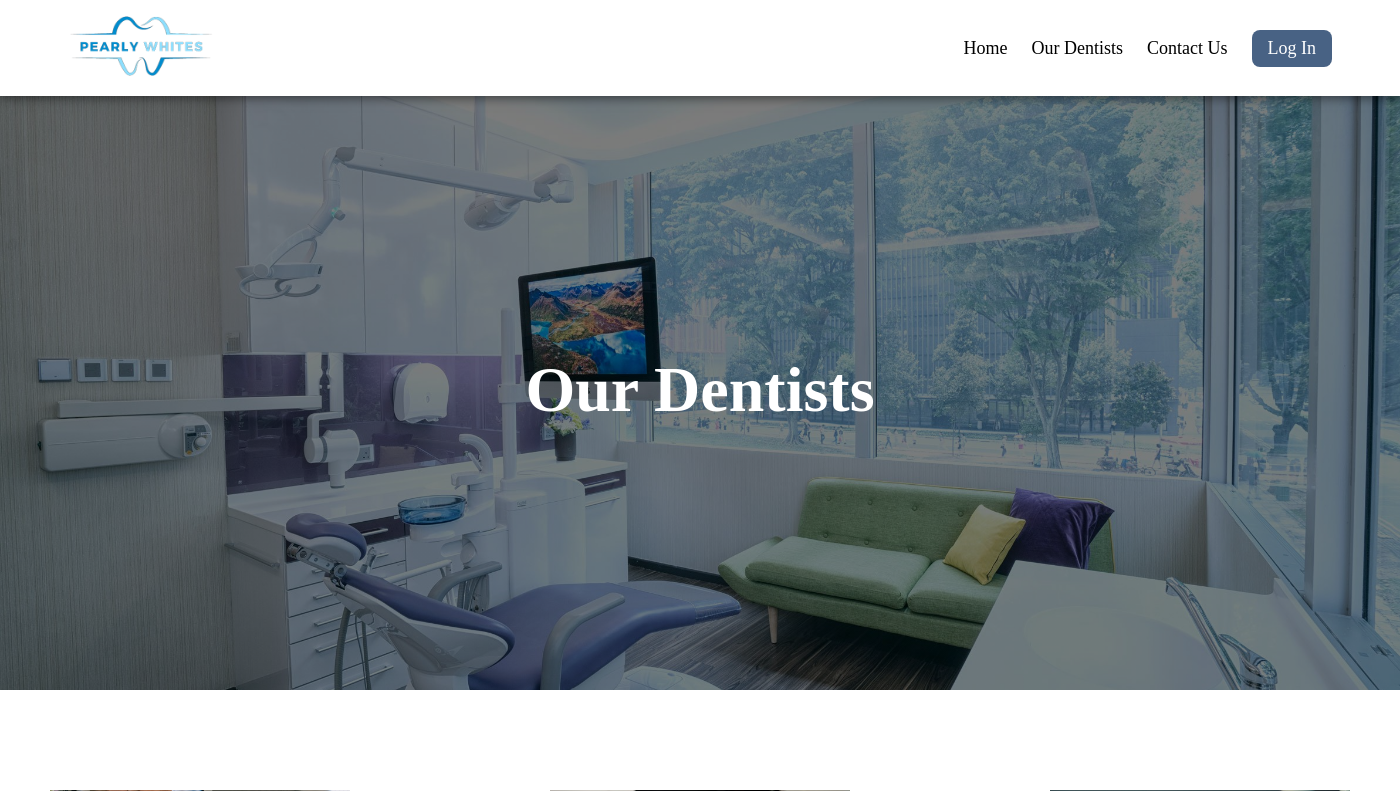
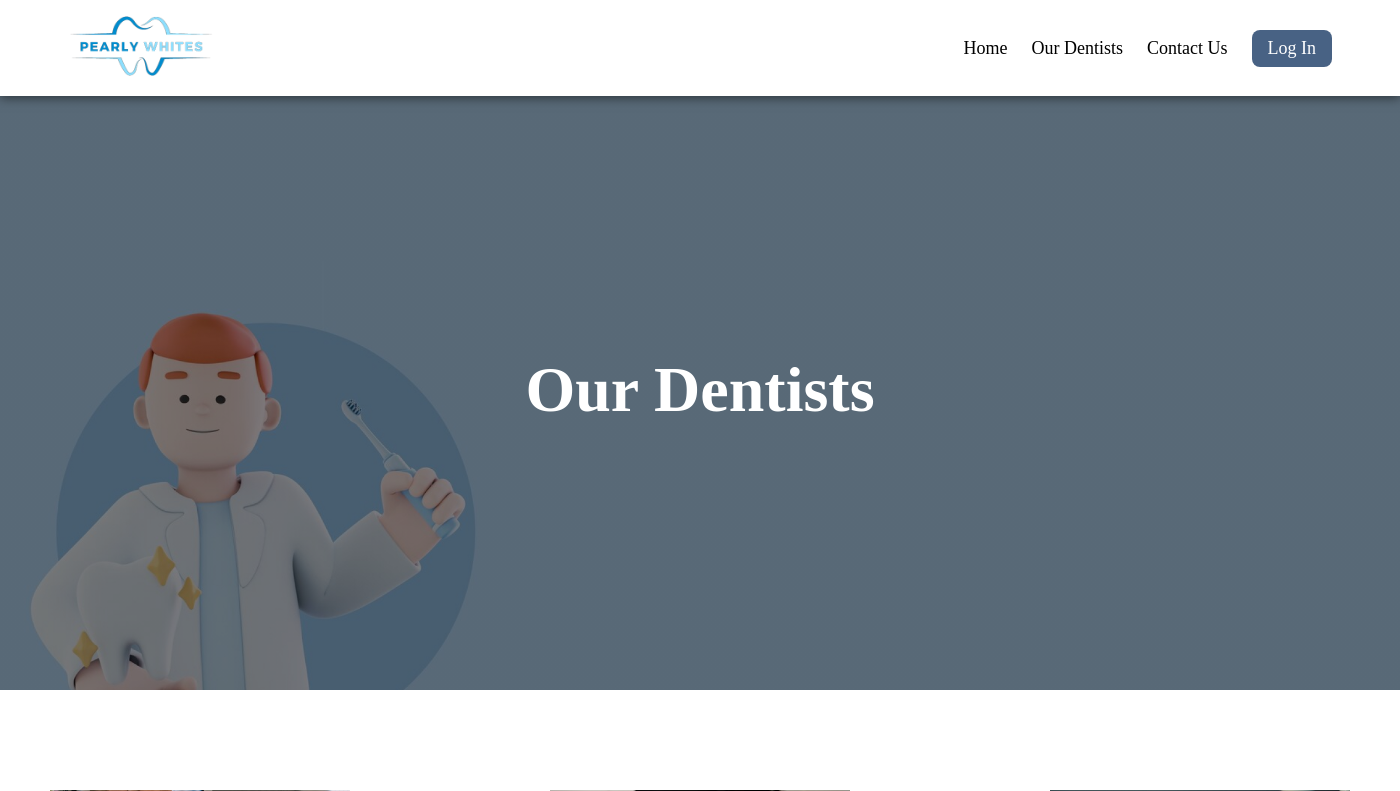
Before and after one commit to chewmuangg/IE4717-Web-Design-Project, a PHP site: page /our-dentists.html in a window 1400 px wide; the page is wider, and only the part inside the window is pictured. Shown: the top 791 px of that part. Run offline with PHP 8.4, Linux system fonts and the light colour scheme.

Commit message:
update
email + banner image updates

```diff
--- a/PearlyWhitesDental/appointment.html
+++ b/PearlyWhitesDental/appointment.html
@@ -18,7 +18,6 @@
 				<a href="index.html">Home</a>
 				<a href="our-dentists.html">Our Dentists</a>
 				<a href="contact-us.html">Contact Us</a>
-				<a href="dashboard.php"><img src="images/icon_account.png" width="32" height="32"></a>
 				<div class="dropdown">
 					<button class="dropbtn"><img src="images/icon_account.png" width="32" height="32">
 
--- a/PearlyWhitesDental/contact-us.html
+++ b/PearlyWhitesDental/contact-us.html
@@ -27,8 +27,8 @@
 
 	<div class="main-container">
 		<!-- banner image -->
-		<div class="banner-img">
-			<div class="banner-content">
+		<div class="contact-img">
+			<div class="contact-content">
 				<h1 class="homename">Contact Us</h1>
 
 			</div>
@@ -68,7 +68,7 @@
 		<div>
 			<br>
 			<h1>Send us your enquiries below </h1>
-			<form  action="mailto:f32ee@localhost" method="post">
+			<form  action="enquiries.php" method="post">
 				<div>
 					<div class="form-col__two">
 						<input type="text" name="name" id="name" class="form-row__one" size="50" required placeholder="Name">
--- a/PearlyWhitesDental/css/styles.css
+++ b/PearlyWhitesDental/css/styles.css
@@ -66,6 +66,47 @@ header a {
 }
 
 .banner-content {
+	display: flex;
+	flex-direction: column;
+	align-items: center;
+	justify-content: center;
+	height: 100%;
+	color: white;
+}
+
+.dentists-img {
+	background-image: linear-gradient(rgba(0, 0, 0, 0.5), rgba(0, 0, 0, 0.5)),
+	url(../images/ourdentists.jpg);
+
+    width: 100%;
+	height: 600px;
+	background-position: center;
+	background-repeat: no-repeat;
+	background-size: cover;
+	position: relative;
+}
+
+.dentists-content {
+	display: flex;
+	flex-direction: column;
+	align-items: center;
+	justify-content: center;
+	height: 100%;
+	color: white;
+}
+
+.contact-img {
+	background-image: linear-gradient(rgba(0, 0, 0, 0.5), rgba(0, 0, 0, 0.5)),
+	url(../images/contactus2.jpg);
+    width: 100%;
+	height: 600px;
+	background-position: center;
+	background-repeat: no-repeat;
+	background-size: cover;
+	position: relative;
+}
+
+.contact-content {
 	display: flex;
 	flex-direction: column;
 	align-items: center;
--- a/PearlyWhitesDental/dashboard.php
+++ b/PearlyWhitesDental/dashboard.php
@@ -105,7 +105,7 @@
 					</button>
 					<div class="dropdown-content">
 					  <a href="dashboard.php">My Appointments</a>
-					  <a href="index.html">Logout</a>
+					  <a href="logout.php">Logout</a>
 					</div>
 				</div>
 			</div>
--- a/PearlyWhitesDental/our-dentists.html
+++ b/PearlyWhitesDental/our-dentists.html
@@ -26,8 +26,8 @@
 
 	<div class="main-container">
 		<!-- banner image -->
-		<div class="banner-img">
-			<div class="banner-content">
+		<div class="dentists-img">
+			<div class="dentists-content">
 				<h1 class="homename">Our Dentists</h1>
 
 			</div>
```
Also changed, not shown: PearlyWhitesDental/confirmation.php (+28 -1 lines), PearlyWhitesDental/enquiries.php (added, +84 -0 lines), PearlyWhitesDental/reschedule.php (+9 -1 lines), PearlyWhitesDental/images/contactus.jpg (added), PearlyWhitesDental/images/contactus2.jpg (added), PearlyWhitesDental/images/ourdentists.jpg (added).
